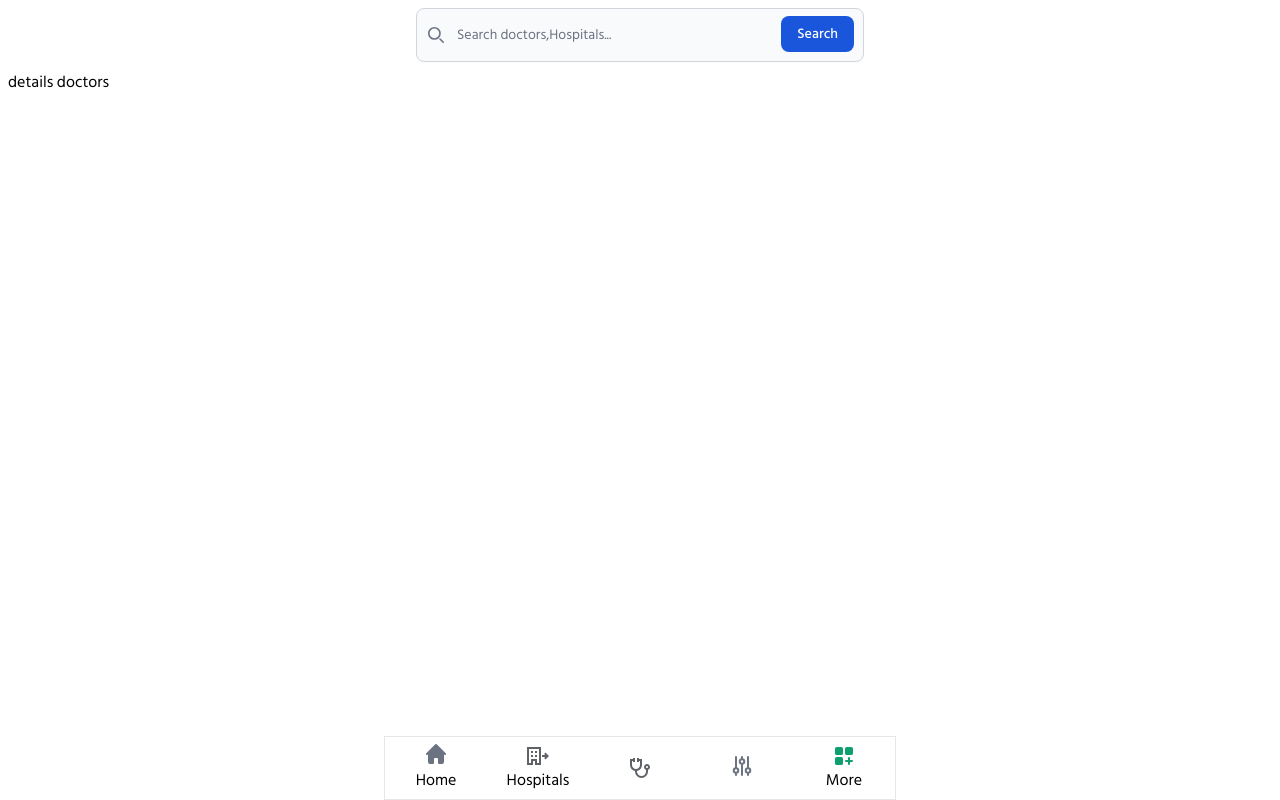
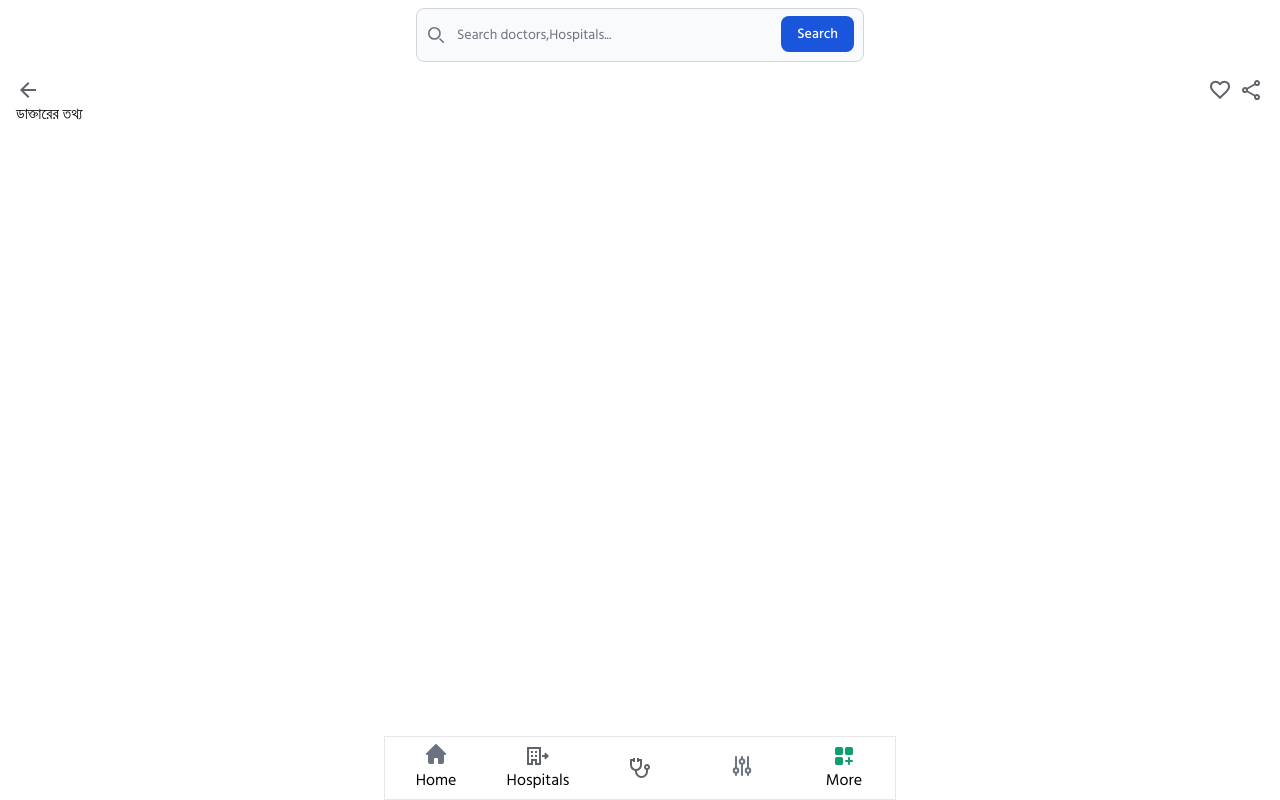
Before and after one commit to dev-juwelhossain/medizon-front-end, a React (Vite) app: page /details-one-doctors in a window 1280 px wide. Built offline with nearby package versions, Linux system fonts and the light colour scheme.

Commit message:
Details Page Update

```diff
--- a/src/pages/DetailsOneDoctors.jsx
+++ b/src/pages/DetailsOneDoctors.jsx
@@ -1,10 +1,49 @@
+const DetailsOneDoctors = () => {
+  return (
+    <div className="flex m-2  mb-2 ">
 
-const DetailsOneDoctors = () => {
-    return (
-        <div className="m-2  mb-2">
-            <h1>details doctors</h1>
+        {/* BAck Button */}
+
+      <div className="flex space-x-2 m-2">
+         <a href="#">
+         <svg
+            xmlns="http://www.w3.org/2000/svg"
+            height="24px"
+            viewBox="0 -960 960 960"
+            width="24px"
+            fill="#5f6368"
+          >
+            <path d="m313-440 224 224-57 56-320-320 320-320 57 56-224 224h487v80H313Z" />
+          </svg>
+          ডাক্তারের তথ্য
+          </a>
+      </div>
+
+        {/*####Share & Favourite Icon ####*/}
+
+        <div className="flex ml-auto space-x-2 m-2">
+        <a href="#">
+            {/* Favourite Icon */}
+
+          <svg xmlns="http://www.w3.org/2000/svg" height="24px" viewBox="0 -960 960 960" width="24px" fill="#5f6368"><path d="m480-120-58-52q-101-91-167-157T150-447.5Q111-500 95.5-544T80-634q0-94 63-157t157-63q52 0 99 22t81 62q34-40 81-62t99-22q94 0 157 63t63 157q0 46-15.5 90T810-447.5Q771-395 705-329T538-172l-58 52Zm0-108q96-86 158-147.5t98-107q36-45.5 50-81t14-70.5q0-60-40-100t-100-40q-47 0-87 26.5T518-680h-76q-15-41-55-67.5T300-774q-60 0-100 40t-40 100q0 35 14 70.5t50 81q36 45.5 98 107T480-228Zm0-273Z"/></svg>
+         </a>
+
+           {/* Share SVG icon */}
+         <a href="#">
+             {/* Share SVG */}
+
+          <svg xmlns="http://www.w3.org/2000/svg" height="24px" viewBox="0 -960 960 960" width="24px" fill="#5f6368"><path d="M680-80q-50 0-85-35t-35-85q0-6 3-28L282-392q-16 15-37 23.5t-45 8.5q-50 0-85-35t-35-85q0-50 35-85t85-35q24 0 45 8.5t37 23.5l281-164q-2-7-2.5-13.5T560-760q0-50 35-85t85-35q50 0 85 35t35 85q0 50-35 85t-85 35q-24 0-45-8.5T598-672L317-508q2 7 2.5 13.5t.5 14.5q0 8-.5 14.5T317-452l281 164q16-15 37-23.5t45-8.5q50 0 85 35t35 85q0 50-35 85t-85 35Zm0-80q17 0 28.5-11.5T720-200q0-17-11.5-28.5T680-240q-17 0-28.5 11.5T640-200q0 17 11.5 28.5T680-160ZM200-440q17 0 28.5-11.5T240-480q0-17-11.5-28.5T200-520q-17 0-28.5 11.5T160-480q0 17 11.5 28.5T200-440Zm480-280q17 0 28.5-11.5T720-760q0-17-11.5-28.5T680-800q-17 0-28.5 11.5T640-760q0 17 11.5 28.5T680-720Zm0 520ZM200-480Zm480-280Z"/></svg>
+         </a>
         </div>
-    );
+
+
+
+
+    {/* Doctor Details */}
+
+
+    </div>
+  );
 };
 
 export default DetailsOneDoctors;
```
